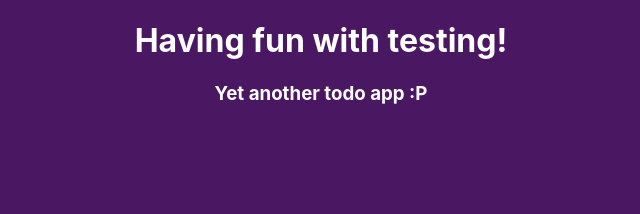
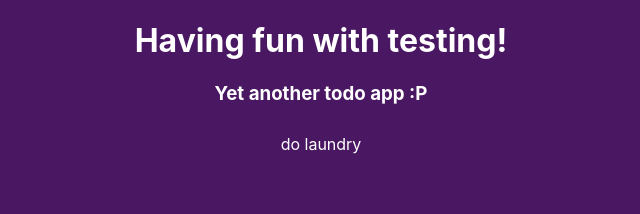
Before and after one commit to katiaku/react-testing-jest, a React (Create React App) app: page / in a window 1280 px wide. Shown: the top 214 px of the page, without its empty margins (319-959 px from the left). Built offline with nearby package versions, Linux system fonts and the light colour scheme.

Commit message:
Add ListNotes component

```diff
--- a/src/App.js
+++ b/src/App.js
@@ -1,10 +1,15 @@
+import { useState } from 'react';
 import './App.css';
+import ListNotes from './components/ListNotes';
 
 function App() {
+  const [notes, setNotes] = useState(["do laundry"]);
+
   return (
     <div className="App">
       <h1>Having fun with testing!</h1>
       <h3>Yet another todo app :P</h3>
+      <ListNotes notes={notes} />
     </div>
   );
 }
--- /dev/null
+++ b/src/components/ListNotes.jsx
@@ -0,0 +1,13 @@
+import React from 'react'
+
+const ListNotes = ({ notes }) => {
+    return (
+        <ul className="list-notes">
+            {notes.map((note, i) => (
+                <li key={i}>{ note }</li>
+            ))}
+        </ul>
+    );
+};
+
+export default ListNotes;
```
